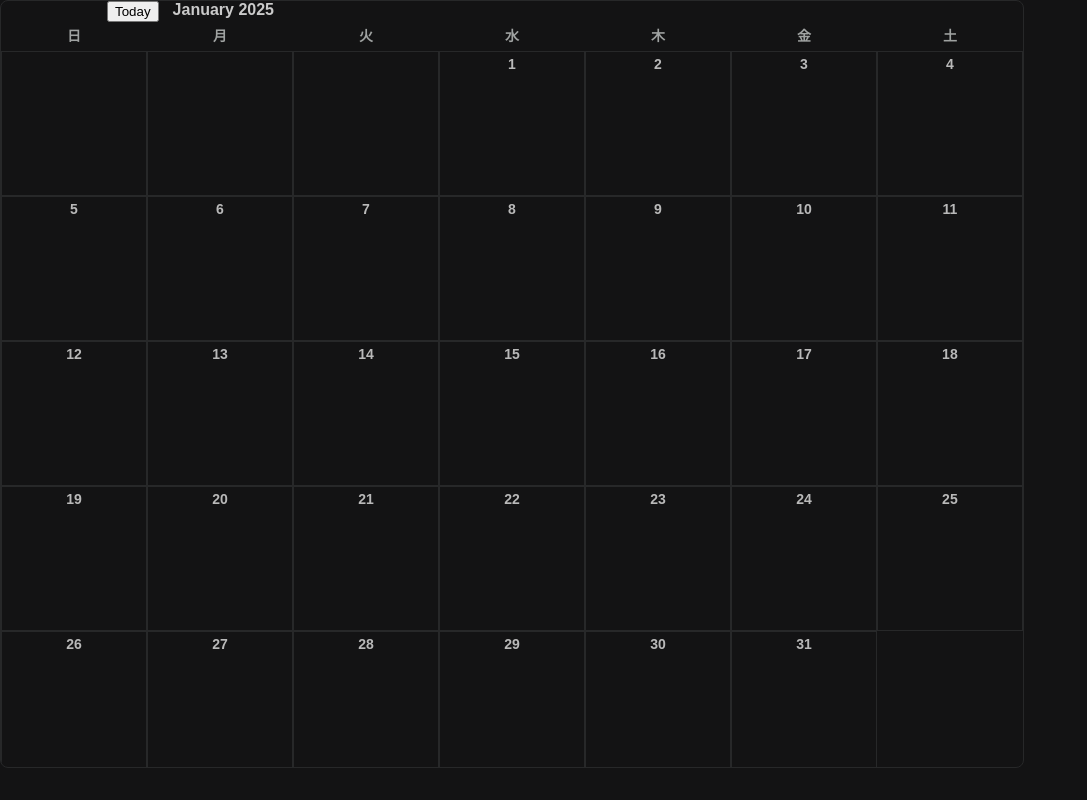
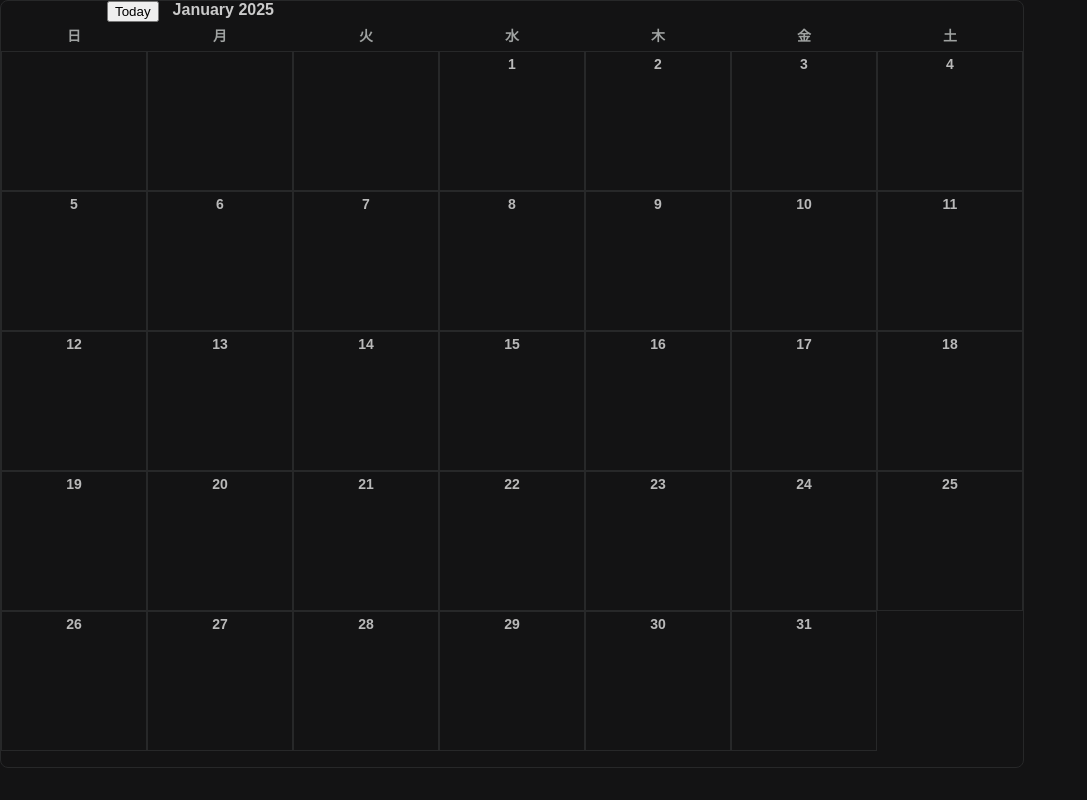
Before and after one commit to defroged/family-calendar, a plain HTML site: page index.html in a window 1280 px wide. Shown: the whole page, without its empty margins (0-1087 px from the left). Drawn offline with Linux system fonts and the light colour scheme; no server answers.

Commit message:
Abetter5

```diff
--- a/styles.css
+++ b/styles.css
@@ -61,7 +61,7 @@ html, body {
 .day-cell {
   position: relative;       /* for absolutely positioned .event inside */
   width: 14.2857%;
-  height: 145px;            /* try 120px or more to see morning/noon/afternoon visually */
+  height: 140px;            /* try 120px or more to see morning/noon/afternoon visually */
   box-sizing: border-box;
   border: 1px solid #272829;
   text-align: center;
```
